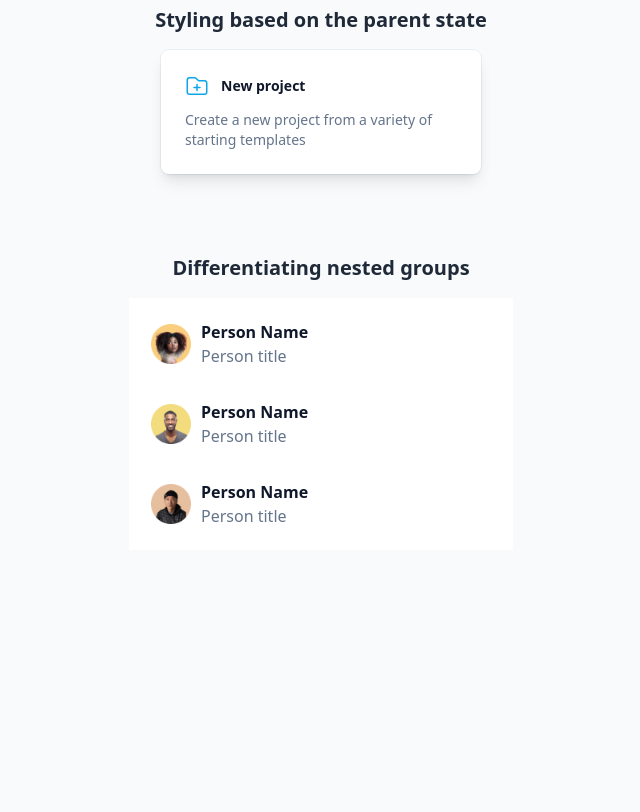
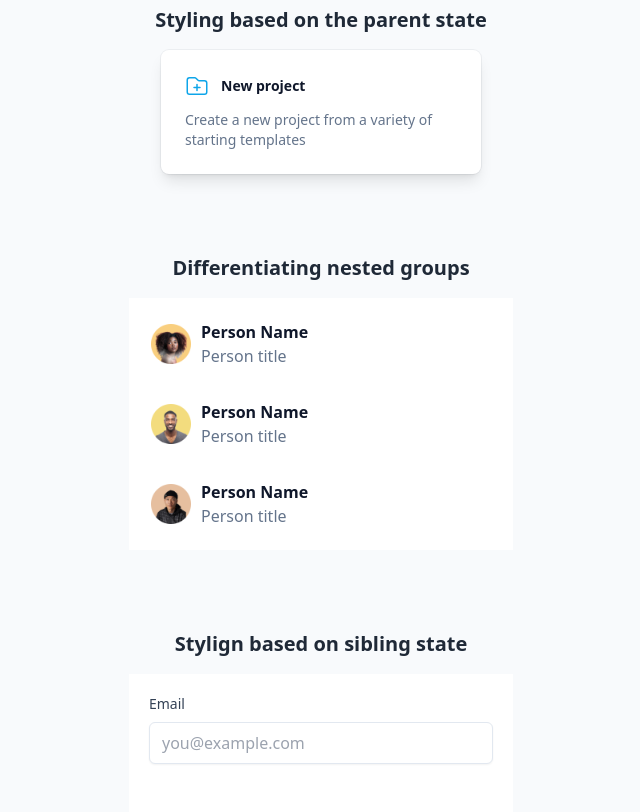
Before and after one commit to miguelbcodes/tailwindcss-docs-sandbox, a website: page index.html in a window 1280 px wide. Shown: the part 1458-2270 px from the top of the page, without its empty margins (319-959 px from the left). Before the commit the page ends 2008 px from the top, so only its background shows below. Drawn offline with Linux system fonts and the light colour scheme.

Commit message:
feat: apply styles based on sibling state

```diff
--- a/index.html
+++ b/index.html
@@ -226,5 +226,19 @@
         </li>
       </ul>
     </div>
+    <div class="flex w-full flex-col items-center gap-4">
+      <p class="font-sans text-xl font-bold text-gray-800">Stylign based on sibling state</p>
+      <form class="w-96 bg-white p-5">
+        <label class="block">
+          <span class="block text-sm font-medium text-slate-700">Email</span>
+          <input
+            type="email"
+            placeholder="you@example.com"
+            class="peer mt-2 w-full rounded-md border border-slate-200 py-2 px-3 shadow-sm invalid:border-pink-500 invalid:text-pink-500 invalid:ring-pink-500 focus:border-sky-500 focus:outline-none focus:ring-1 focus:ring-sky-500 focus:invalid:border-pink-600 focus:invalid:text-pink-500 focus:invalid:ring-pink-500"
+          />
+          <p class="invisible mt-2 text-sm text-pink-600 peer-invalid:visible">Please provide a valid email address.</p>
+        </label>
+      </form>
+    </div>
   </body>
 </html>
```
Also changed, not shown: dist/output.css.
